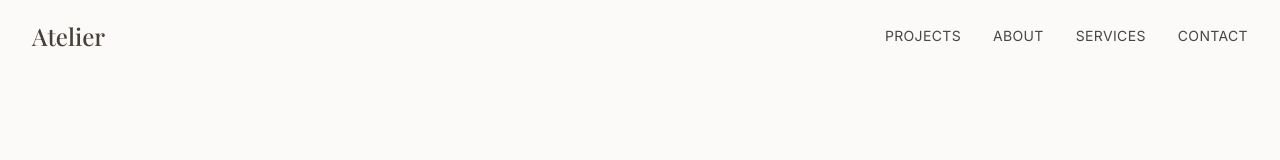
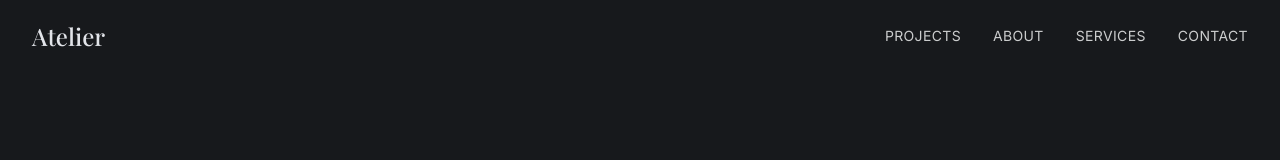
Before and after one commit to KushnaRita/lera, a React (Vite) app: page / in a window 1280 px wide. Shown: the top 160 px of the page. Built offline with nearby package versions, Linux system fonts and the light colour scheme.

Commit message:
Update main style to black
This commit updates the main style to a black theme.  No further details are provided on the implementation.

```diff
--- a/src/components/Footer.tsx
+++ b/src/components/Footer.tsx
@@ -9,12 +9,12 @@ const Footer = () => {
   }, []);
 
   return (
-    <footer className="bg-primary text-primary-foreground py-12">
+    <footer className="bg-black text-primary py-12">
       <div className="max-w-7xl mx-auto px-4 sm:px-6 lg:px-8">
         <div className="grid grid-cols-1 md:grid-cols-3 gap-8">
           <div>
             <h3 className="font-serif text-xl font-medium mb-4">Atelier</h3>
-            <p className="text-primary-foreground/80 max-w-xs">
+            <p className="text-primary/80 max-w-xs">
               A boutique interior design studio creating thoughtful, functional spaces that inspire and elevate everyday experiences.
             </p>
           </div>
@@ -26,7 +26,7 @@ const Footer = () => {
                 <li key={item}>
                   <a
                     href={`#${item}`}
-                    className="text-primary-foreground/80 hover:text-primary-foreground transition-colors"
+                    className="text-primary/80 hover:text-primary transition-colors"
                     onClick={(e) => {
                       e.preventDefault();
                       document.getElementById(item)?.scrollIntoView({ behavior: 'smooth' });
@@ -46,7 +46,7 @@ const Footer = () => {
                 <a
                   key={platform}
                   href="#"
-                  className="bg-primary-foreground/10 hover:bg-primary-foreground/20 p-2 rounded-full transition-colors"
+                  className="bg-accent p-2 rounded-full transition-colors hover:bg-accent/70"
                   aria-label={platform}
                 >
                   <svg xmlns="http://www.w3.org/2000/svg" width="20" height="20" viewBox="0 0 24 24" fill="none" stroke="currentColor" strokeWidth="2" strokeLinecap="round" strokeLinejoin="round">
@@ -57,7 +57,7 @@ const Footer = () => {
                 </a>
               ))}
             </div>
-            <p className="text-primary-foreground/80 text-sm">
+            <p className="text-primary/80 text-sm">
               123 Design Street, Suite 400<br/>
               New York, NY 10001<br/>
               hello@atelierstudio.com
@@ -65,15 +65,15 @@ const Footer = () => {
           </div>
         </div>
 
-        <div className="border-t border-primary-foreground/20 mt-8 pt-8 flex flex-col md:flex-row justify-between items-center">
-          <p className="text-primary-foreground/70 text-sm mb-4 md:mb-0">
+        <div className="border-t border-accent/20 mt-8 pt-8 flex flex-col md:flex-row justify-between items-center">
+          <p className="text-primary/70 text-sm mb-4 md:mb-0">
             © {currentYear} Atelier Studio. All rights reserved.
           </p>
           <div className="flex space-x-6">
-            <a href="#" className="text-primary-foreground/70 hover:text-primary-foreground text-sm">
+            <a href="#" className="text-primary/70 hover:text-primary text-sm">
               Privacy Policy
             </a>
-            <a href="#" className="text-primary-foreground/70 hover:text-primary-foreground text-sm">
+            <a href="#" className="text-primary/70 hover:text-primary text-sm">
               Terms of Service
             </a>
           </div>
--- a/src/components/Navbar.tsx
+++ b/src/components/Navbar.tsx
@@ -28,7 +28,7 @@ const Navbar = () => {
   return (
     <header
       className={`fixed top-0 left-0 right-0 z-50 transition-all duration-300 ${
-        isScrolled ? 'bg-background/90 backdrop-blur-md shadow-sm py-3' : 'bg-transparent py-5'
+        isScrolled ? 'bg-background/80 backdrop-blur-md shadow-sm py-3' : 'bg-transparent py-5'
       }`}
     >
       <div className="max-w-7xl mx-auto px-4 sm:px-6 lg:px-8">
@@ -59,7 +59,7 @@ const Navbar = () => {
           <div className="md:hidden">
             <button
               onClick={() => setIsMenuOpen(!isMenuOpen)}
-              className="text-foreground p-2 rounded-md hover:bg-background/80 transition-colors"
+              className="text-foreground p-2 rounded-md hover:bg-accent/50 transition-colors"
             >
               {isMenuOpen ? <X size={20} /> : <Menu size={20} />}
             </button>
@@ -69,7 +69,7 @@ const Navbar = () => {
 
       {/* Mobile Navigation */}
       {isMenuOpen && (
-        <div className="md:hidden absolute top-full left-0 right-0 bg-background/98 backdrop-blur-md shadow-md animate-fade-in">
+        <div className="md:hidden absolute top-full left-0 right-0 bg-background/95 backdrop-blur-md shadow-md animate-fade-in">
           <div className="px-4 pt-2 pb-4 space-y-1">
             {['projects', 'about', 'services', 'contact'].map((item) => (
               <button
--- a/src/components/ProjectGallery.tsx
+++ b/src/components/ProjectGallery.tsx
@@ -58,7 +58,7 @@ const ProjectGallery = () => {
                 className={`px-6 py-2 rounded-full text-sm transition-all ${
                   filter === category
                     ? 'bg-primary text-primary-foreground shadow-md'
-                    : 'bg-background hover:bg-accent text-foreground'
+                    : 'bg-accent hover:bg-accent/80 text-foreground'
                 }`}
               >
                 {category.charAt(0).toUpperCase() + category.slice(1)}
@@ -71,7 +71,7 @@ const ProjectGallery = () => {
           {visibleProjects.map((project, index) => (
             <div
               key={project.id}
-              className={`group bg-background rounded-lg overflow-hidden shadow-sm hover:shadow-md transition-all duration-300 ${
+              className={`group bg-secondary rounded-lg overflow-hidden shadow-sm hover:shadow-md transition-all duration-300 ${
                 isInView ? 'animate-slide-up' : 'opacity-0'
               }`}
               style={{ animationDelay: `${index * 100}ms` }}
@@ -91,7 +91,7 @@ const ProjectGallery = () => {
               <div className="p-5">
                 <div className="flex justify-between items-start mb-2">
                   <h3 className="font-serif text-lg font-medium">{project.title}</h3>
-                  <span className="text-xs px-2 py-1 bg-secondary rounded-full">
+                  <span className="text-xs px-2 py-1 bg-accent rounded-full">
                     {project.category}
                   </span>
                 </div>
--- a/src/components/Services.tsx
+++ b/src/components/Services.tsx
@@ -27,7 +27,7 @@ const Services = () => {
   }, []);
 
   return (
-    <section id="services" className="py-20 bg-accent/30">
+    <section id="services" className="py-20 bg-black">
       <div
         ref={containerRef}
         className="section-container"
@@ -45,7 +45,7 @@ const Services = () => {
           {studioServices.map((service, index) => (
             <div
               key={service.id}
-              className={`group bg-background rounded-lg overflow-hidden shadow-sm hover:shadow-md transition-all duration-300 ${
+              className={`group bg-secondary rounded-lg overflow-hidden shadow-sm hover:shadow-md transition-all duration-300 ${
                 isInView ? 'animate-slide-up' : 'opacity-0'
               }`}
               style={{ animationDelay: `${index * 100}ms` }}
--- a/src/index.css
+++ b/src/index.css
@@ -7,33 +7,33 @@
 
 @layer base {
   :root {
-    --background: 30 25% 98%;
-    --foreground: 30 10% 10%;
+    --background: 220 10% 10%;
+    --foreground: 220 10% 98%;
 
-    --card: 30 25% 98%;
-    --card-foreground: 30 10% 10%;
+    --card: 220 10% 12%;
+    --card-foreground: 220 10% 98%;
 
-    --popover: 30 25% 98%;
-    --popover-foreground: 30 10% 10%;
+    --popover: 220 10% 12%;
+    --popover-foreground: 220 10% 98%;
 
-    --primary: 30 10% 25%;
-    --primary-foreground: 30 25% 98%;
+    --primary: 220 15% 90%;
+    --primary-foreground: 220 10% 10%;
 
-    --secondary: 30 5% 92%;
-    --secondary-foreground: 30 10% 25%;
+    --secondary: 220 10% 18%;
+    --secondary-foreground: 220 10% 98%;
 
-    --muted: 30 5% 92%;
-    --muted-foreground: 30 10% 40%;
+    --muted: 220 10% 16%;
+    --muted-foreground: 220 10% 70%;
 
-    --accent: 30 10% 90%;
-    --accent-foreground: 30 10% 25%;
+    --accent: 220 15% 20%;
+    --accent-foreground: 220 10% 98%;
 
-    --destructive: 0 84.2% 60.2%;
-    --destructive-foreground: 0 0% 98%;
+    --destructive: 0 62.8% 30.6%;
+    --destructive-foreground: 220 10% 98%;
 
-    --border: 30 10% 85%;
-    --input: 30 10% 85%;
-    --ring: 30 10% 40%;
+    --border: 220 10% 20%;
+    --input: 220 10% 20%;
+    --ring: 220 10% 70%;
 
     --radius: 0.4rem;
   }
```
